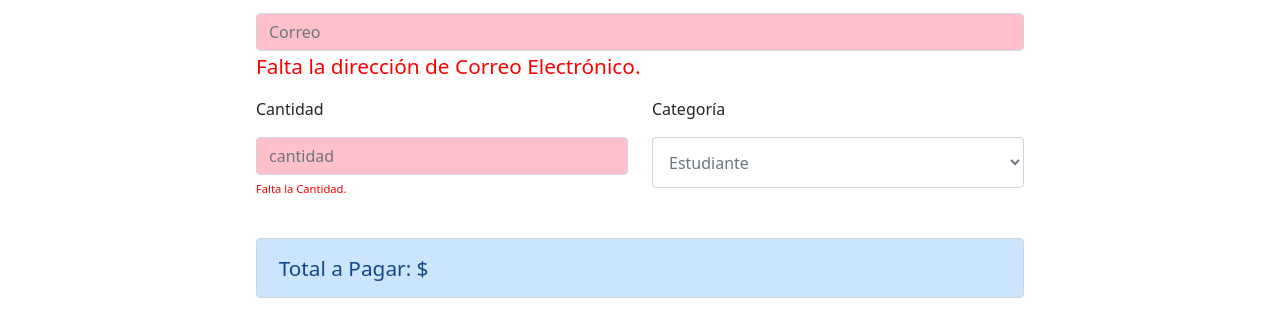
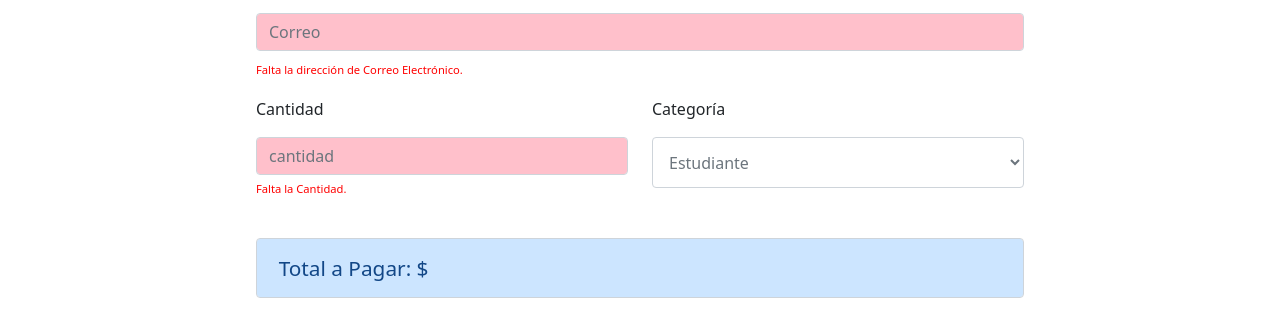
Before and after one commit to emzima/-actvoblig_4, a plain HTML site: page paginas/ticket.html in a window 1280 px wide. Both pictures are taken after a click on the button "Resumen". Shown: the part 433-764 px from the top of the page. Drawn offline with nearby package versions, Linux system fonts and the light colour scheme.

Commit message:
versio 2.1 integrador final con javascript

```diff
--- a/public/ticket.css
+++ b/public/ticket.css
@@ -111,7 +111,6 @@ span.error {
     font-size: 0.7rem;
 }
 
-
 #container2b {
     margin: 5% 0%;
 }
--- a/public/ticket.js
+++ b/public/ticket.js
@@ -150,5 +150,5 @@ function muestreErrorCorreo() {
         correoError.textContent = `El correo electrónico debe tener al menos ${correo.minLength} carácteres; ha introducido ${ correo.value.length }.`;
         color('correo','pink')
     }
-    correoError.className = 'Error activo';
+    correoError.className = 'error activo';
 };
```
